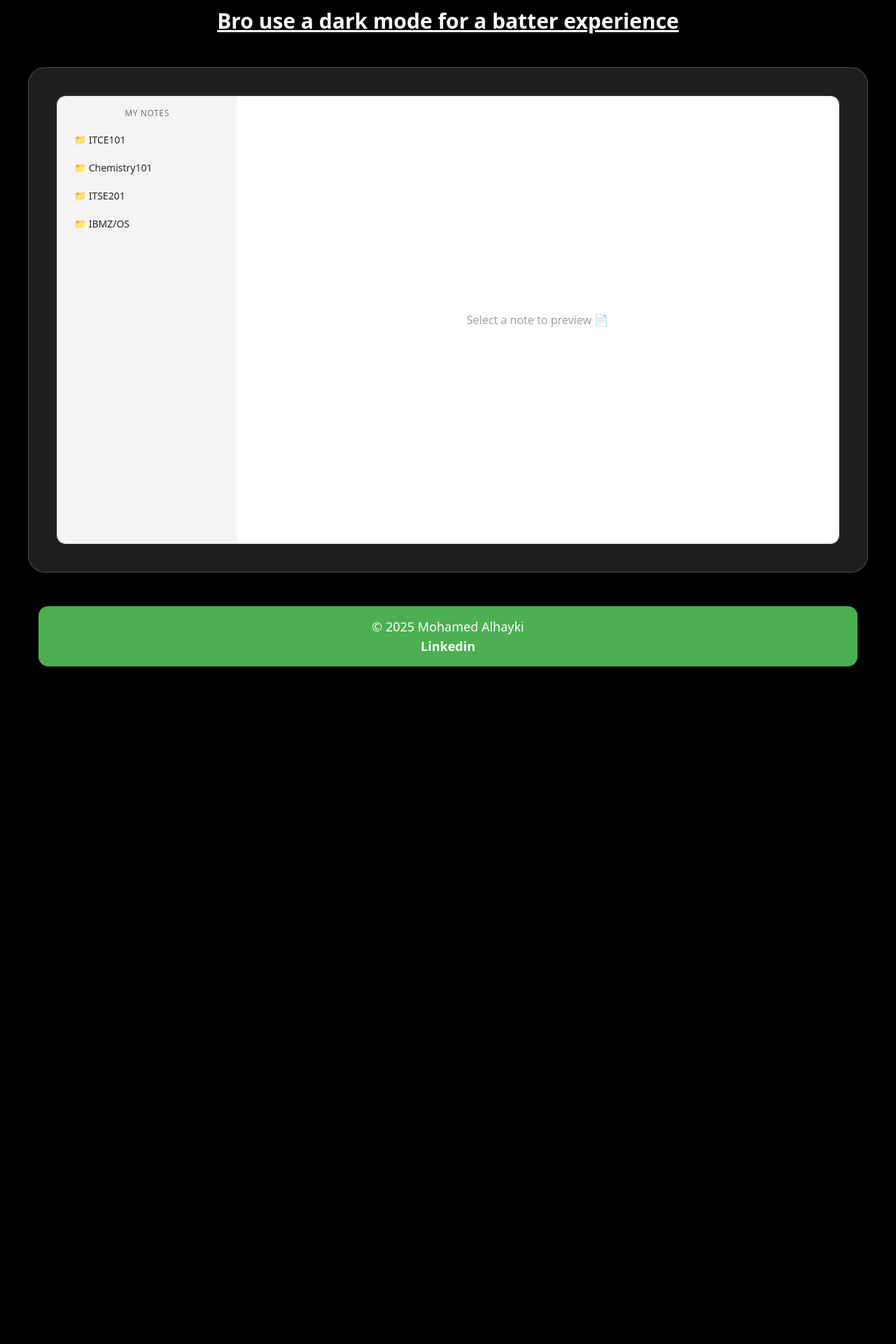
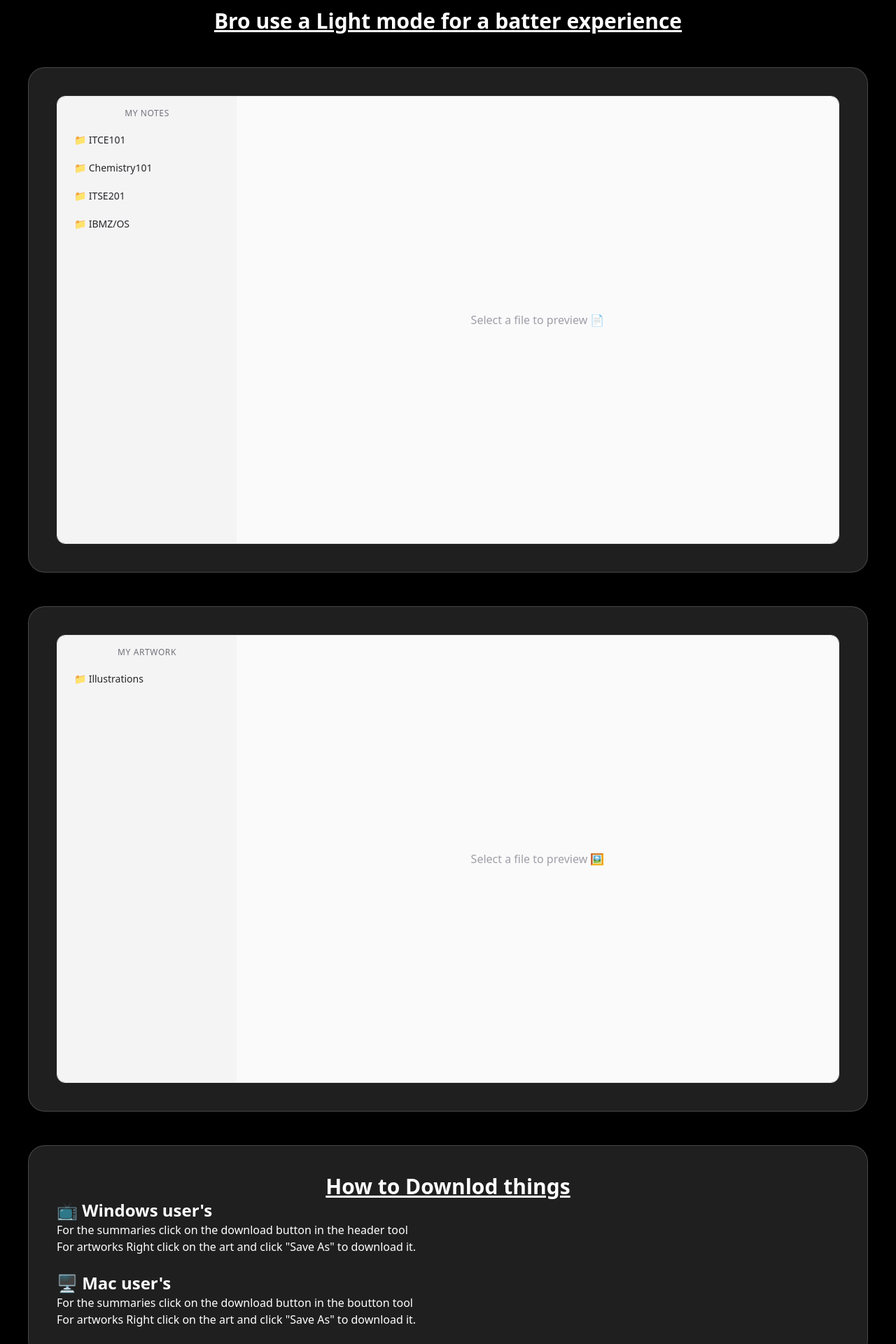
Before and after one commit to Mohammed2006bh/WEB-HMS, a Next.js app: page /BroSum in a window 1280 px wide. Shown: the part 100-2020 px from the top of the page at 70% size. Before the commit the page ends 1072 px from the top, so only its background shows below. Built offline with nearby package versions, Linux system fonts and the light colour scheme.

Commit message:
update artwork

```diff
--- a/app/(site)/BroSum/page.tsx
+++ b/app/(site)/BroSum/page.tsx
@@ -1,7 +1,9 @@
 "use client";
 
+import FileExplorer from "@/app/components/FileExplorer";
 import SBody from "@/app/components/SBody";
 import { useState } from "react";
+
 
 const notes = {
   "ITCE101": [
@@ -30,9 +32,30 @@ const notes = {
   ]
 };
 
+const art = {
+  "Illustrations": [
+    {
+      name: "Bro Sword",
+      url: "/MyART/Sword.png",
+    },
+  ]
+};
+
 export default function MyNotes() {
   const [openFolder, setOpenFolder] = useState<string | null>(null);
   const [activePdf, setActivePdf] = useState<string | null>(null);
+  const [fileType, setFileType] = useState<"pdf" | "image" | null>(null);
+
+  const openPdf = (file: string) => {
+    setActivePdf(file);
+    setFileType("pdf");
+  };
+
+  const openImage = (file: string) => {
+    setActivePdf(file);
+    setFileType("image");
+  };
+
 
   const toggleFolder = (subject: string) => {
     setOpenFolder(openFolder === subject ? null : subject);
@@ -41,79 +64,50 @@ export default function MyNotes() {
   return (
     <>
         <h1 className="text-3xl font-bold underline text-center">
-          Bro use a dark mode for a batter experience
+          Bro use a Light mode for a batter experience
         </h1>
 
-    <SBody>
-      <div className="flex h-[80vh] border border-zinc-200 dark:border-zinc-800 rounded-xl overflow-hidden">
+        <SBody>
+          <FileExplorer
+                title="My Notes"
+                data={notes}
+                type="pdf"
+           />
+          </SBody>
 
-        {/* Sidebar */}
-        <aside className="w-64 bg-zinc-100 dark:bg-zinc-900 p-4 overflow-y-auto">
-          <h2 className="text-xs uppercase tracking-wider text-zinc-500 dark:text-zinc-400 mb-4">
-            My Notes
-          </h2>
+        <SBody>
+          <FileExplorer
+             title="My Artwork"
+             data={art}
+             type="image"
+          />
+        </SBody>
 
-          {Object.entries(notes).map(([subject, files]) => (
-            <div key={subject} className="mb-3">
 
-              {/* Folder */}
-              <button
-                onClick={() => toggleFolder(subject)}
-                className="
-                  w-full text-left
-                  flex items-center gap-2
-                  text-sm font-medium
-                  text-zinc-800 dark:text-zinc-200
-                  hover:bg-zinc-200 dark:hover:bg-zinc-800
-                  px-2 py-1 rounded
-                  transition
-                "
-              >
-                📁 {subject}
-              </button>
+        <SBody>
+        <h1 className="text-3xl font-bold underline text-center">
+          How to Downlod things
+        </h1>
 
-              {/* Files */}
-              {openFolder === subject && (
-                <ul className="ml-6 mt-2 space-y-1">
-                  {files.map((file) => (
-                    <li
-                      key={file.name}
-                      onClick={() => setActivePdf(file.url)}
-                      className={`
-                        cursor-pointer text-sm px-2 py-1 rounded transition
-                        ${
-                          activePdf === file.url
-                            ? "bg-zinc-300 dark:bg-zinc-700 text-zinc-900 dark:text-white"
-                            : "text-zinc-600 dark:text-zinc-400 hover:bg-zinc-200 dark:hover:bg-zinc-800"
-                        }
-                      `}
-                    >
-                      📄 {file.name}
-                    </li>
-                  ))}
-                </ul>
-              )}
-            </div>
-          ))}
-        </aside>
 
-        {/* PDF Viewer */}
-        <main className="flex-1 bg-white dark:bg-zinc-950">
-          {activePdf ? (
-            <iframe
-              src={activePdf}
-              className="w-full h-full"
-              title="PDF Preview"
-            />
-          ) : (
-            <div className="h-full flex items-center justify-center text-zinc-400 dark:text-zinc-600">
-              Select a note to preview 📄
-            </div>
-          )}
-        </main>
+        <h4 className="text-2xl font-bold text-left">
+          📺 Windows user's
+        </h4>
+        <p className="text-left">
+          For the summaries click on the download button in the header tool <br />
+          For artworks Right click on the art and click "Save As" to download it.
+        </p>
+        <br />
+        <h4 className="text-2xl font-bold text-left">
+          🖥️  Mac user's
+        </h4>
+        <p className="text-left">
+        For the summaries click on the download button in the boutton tool <br />
+        For artworks Right click on the art and click "Save As" to download it.
+        </p>
 
-      </div>
-    </SBody>
+        </SBody>
+
     </>
   );
 }
--- a/app/(site)/page.tsx
+++ b/app/(site)/page.tsx
@@ -10,6 +10,7 @@ export default function Home() {
         <h1 className="text-5xl font-bold">
           I am <TypingText />
         </h1>
+        <h3 className="text-blue-400">↣ Software Engineer ↢</h3>
 
         <p className="mt-6 max-w-xl mx-auto text-gray-400">
           This is my personal website and portfolio, rebuilt using
--- /dev/null
+++ b/app/components/FileExplorer.tsx
@@ -0,0 +1,110 @@
+"use client";
+
+import { useState } from "react";
+
+type FileItem = {
+  name: string;
+  url: string;
+};
+
+type FileExplorerProps = {
+  title: string;
+  data: Record<string, FileItem[]>;
+  type: "pdf" | "image";
+};
+
+export default function FileExplorer({
+  title,
+  data,
+  type,
+}: FileExplorerProps) {
+  const [openFolder, setOpenFolder] = useState<string | null>(null);
+  const [activeFile, setActiveFile] = useState<string | null>(null);
+
+  const toggleFolder = (subject: string) => {
+    setOpenFolder(openFolder === subject ? null : subject);
+  };
+
+  return (
+    <div className="flex h-[80vh] border border-zinc-200 dark:border-zinc-800 rounded-xl overflow-hidden">
+
+      {/* Sidebar */}
+      <aside className="w-64 bg-zinc-100 dark:bg-zinc-900 p-4 overflow-y-auto">
+        <h2 className="text-xs uppercase tracking-wider text-zinc-500 dark:text-zinc-400 mb-4">
+          {title}
+        </h2>
+
+        {Object.entries(data).map(([subject, files]) => (
+          <div key={subject} className="mb-3">
+            <button
+              onClick={() => toggleFolder(subject)}
+              className="w-full text-left flex items-center gap-2 text-sm font-medium
+              text-zinc-800 dark:text-zinc-200
+              hover:bg-zinc-200 dark:hover:bg-zinc-800
+              px-2 py-1 rounded transition"
+            >
+              📁 {subject}
+            </button>
+
+            {openFolder === subject && (
+              <ul className="ml-6 mt-2 space-y-1">
+                {files.map((file) => (
+                  <li
+                    key={file.name}
+                    onClick={() => setActiveFile(file.url)}
+                    className={`cursor-pointer text-sm px-2 py-1 rounded transition
+                      ${
+                        activeFile === file.url
+                          ? "bg-zinc-300 dark:bg-zinc-700 text-zinc-900 dark:text-white"
+                          : "text-zinc-600 dark:text-zinc-400 hover:bg-zinc-200 dark:hover:bg-zinc-800"
+                      }`}
+                  >
+                    {type === "pdf" ? "📄" : "🖼️"} {file.name}
+                  </li>
+                ))}
+              </ul>
+            )}
+          </div>
+        ))}
+      </aside>
+
+      {/* Viewer */}
+      <main className="
+  flex-1
+  bg-zinc-50 dark:bg-zinc-950
+  text-zinc-900 dark:text-zinc-100
+  transition-colors duration-300
+">
+  {activeFile ? (
+    type === "pdf" ? (
+      <div className="w-full h-full bg-zinc-100 dark:bg-zinc-900 transition-colors duration-300">
+        <iframe
+          src={activeFile}
+          className="w-full h-full"
+          title="PDF Preview"
+        />
+      </div>
+    ) : (
+      <div className="
+        w-full h-full flex items-center justify-center
+        bg-gradient-to-br
+        from-zinc-100 to-zinc-200
+        dark:from-zinc-900 dark:to-black
+        transition-colors duration-300
+      ">
+        <img
+          src={activeFile}
+          alt="Preview"
+          className="max-w-full max-h-full object-contain"
+        />
+      </div>
+    )
+  ) : (
+    <div className="h-full flex items-center justify-center text-zinc-400 dark:text-zinc-600">
+      Select a file to preview {type === "pdf" ? "📄" : "🖼️"}
+    </div>
+  )}
+</main>
+    </div>
+  );
+}
--- a/app/components/Header.tsx
+++ b/app/components/Header.tsx
@@ -89,7 +89,7 @@ export default function Header() {
         {navLink("/", "Home")}
         {navLink("/tech", "My Tech")}
         {navLink("/blog", "Blog")}
-        {navLink("/BroSum", "My Notes")}
+        {navLink("/BroSum", "Bro Things")}
         {navLink("/HMSAi", "HMS Ai")}
       </nav>
 
--- a/app/components/TypingText.tsx
+++ b/app/components/TypingText.tsx
@@ -2,7 +2,7 @@
 
 import { useEffect, useState } from "react"
 
-const words = ["Programmer", "Designer", "YouTuber", "Developer"]
+const words = ["Programmer", "Designer", "YouTuber", "Developer", "Artist"]
 
 export default function TypingText() {
   const [text, setText] = useState("")
```
Also changed, not shown: 1 other file (tests, documents, lock files or other folders).
